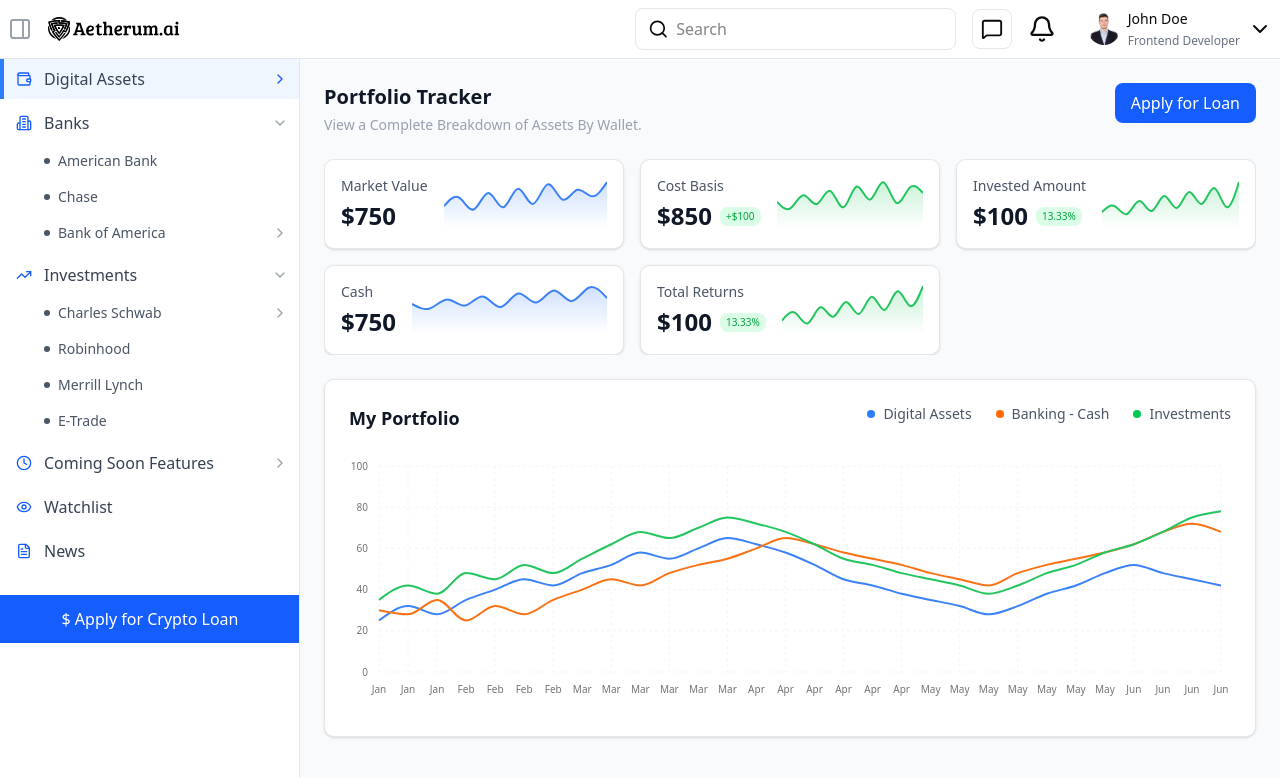
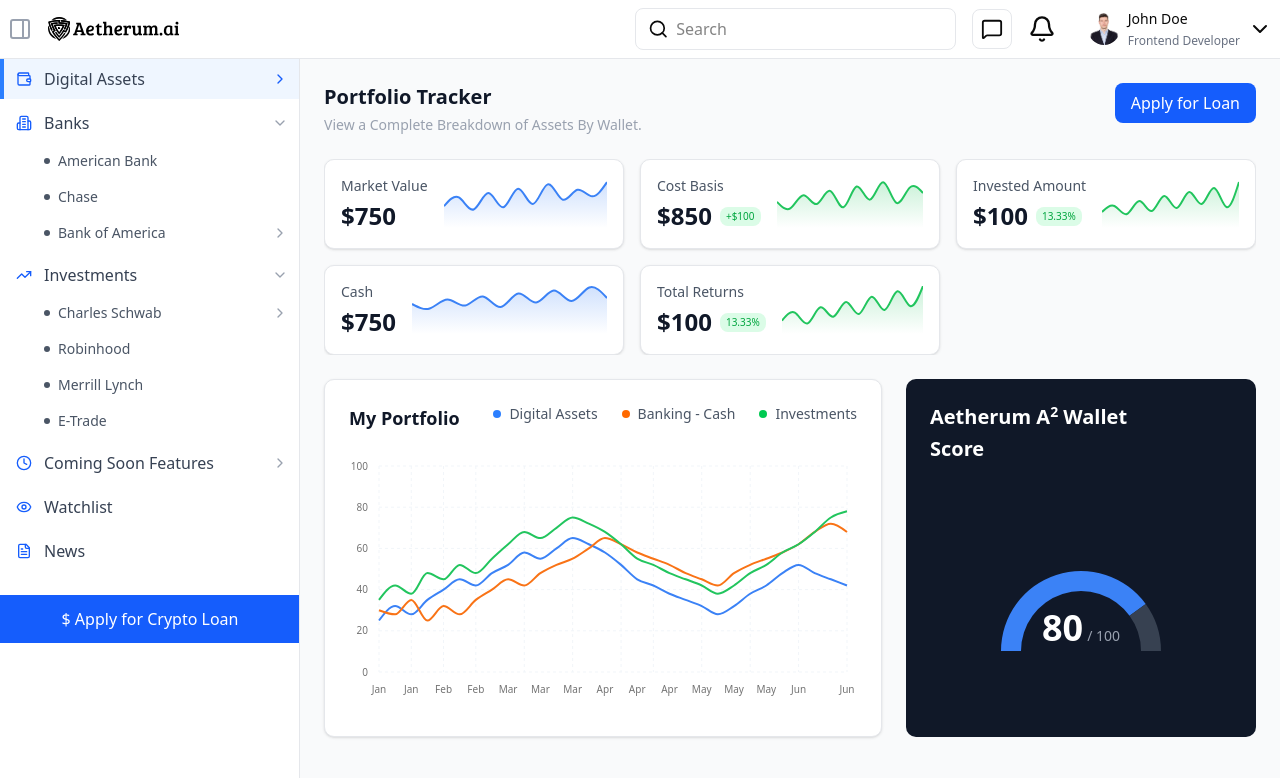
Before and after one commit to web3sandyyy/aetherum, a React (Vite) app: page / in a window 1280 px wide. Shown: the top 778 px of the page. Built offline with nearby package versions, Linux system fonts and the light colour scheme.

Commit message:
wallet score added

```diff
--- a/src/components/MyPortfolio.tsx
+++ b/src/components/MyPortfolio.tsx
@@ -60,7 +60,7 @@ const MyPortfolio = () => {
   };
 
   return (
-    <div className="bg-white rounded-lg border border-gray-200 shadow-sm p-4 sm:p-6 overflow-hidden">
+    <div className="flex-grow bg-white rounded-lg border border-gray-200 shadow-sm p-4 sm:p-6 overflow-hidden">
       {/* Header */}
       <div className="flex flex-col sm:flex-row sm:justify-between sm:items-start gap-4 mb-6">
         <h2 className="text-lg font-semibold text-gray-900">My Portfolio</h2>
--- /dev/null
+++ b/src/components/WalletScore.tsx
@@ -0,0 +1,69 @@
+import React from "react";
+import { PieChart, Pie, Cell, ResponsiveContainer } from "recharts";
+
+const WalletScore = () => {
+  const score = 80;
+  const maxScore = 100;
+  const percentage = (score / maxScore) * 100;
+
+  // Data for the pie chart (semicircle)
+  const data = [
+    { name: "progress", value: percentage },
+    { name: "remaining", value: 100 - percentage },
+  ];
+
+  // Colors for the progress indicator
+  const COLORS = ["#3b82f6", "#374151"]; // Blue for progress, dark gray for remaining
+
+  return (
+    <div className="bg-gray-900 rounded-lg p-4 sm:p-6 text-white w-full max-w-[350px] flex flex-col min-h-0">
+      {/* Header */}
+      <div className="mb-4 sm:mb-6">
+        <h2 className="text-lg sm:text-xl font-semibold mb-1">
+          Aetherum A<sup className="text-xs sm:text-sm">2</sup> Wallet
+        </h2>
+        <h3 className="text-lg sm:text-xl font-semibold">Score</h3>
+      </div>
+
+      {/* Progress Circle using Recharts */}
+      <div className="flex justify-center items-center flex-grow">
+        <div className="relative w-full h-20 sm:h-28 overflow-hidden">
+          <ResponsiveContainer width="100%" height="100%">
+            <PieChart>
+              <Pie
+                data={data}
+                cx="50%"
+                cy="100%"
+                startAngle={180}
+                endAngle={0}
+                innerRadius={60}
+                outerRadius={80}
+                paddingAngle={0}
+                dataKey="value"
+                stroke="none"
+              >
+                {data.map((entry, index) => (
+                  <Cell key={`cell-${index}`} fill={COLORS[index]} />
+                ))}
+              </Pie>
+            </PieChart>
+          </ResponsiveContainer>
+
+          {/* Score Text Overlay */}
+          <div className="absolute inset-0 flex items-end justify-center pb-1 sm:pb-2">
+            <div className="text-center">
+              <span className="text-2xl sm:text-4xl font-bold text-white">
+                {score}
+              </span>
+              <span className="text-xs sm:text-sm text-gray-400 ml-1">
+                / {maxScore}
+              </span>
+            </div>
+          </div>
+        </div>
+      </div>
+    </div>
+  );
+};
+
+export default WalletScore;
--- a/src/pages/Home.tsx
+++ b/src/pages/Home.tsx
@@ -1,11 +1,15 @@
 import MyPortfolio from "../components/MyPortfolio";
 import PortfolioTracker from "../components/PortfolioTracker";
+import WalletScore from "../components/WalletScore";
 
 function Home() {
   return (
     <div className="h-full w-full bg-gray-50 p-6 flex flex-col gap-6">
       <PortfolioTracker />
-      <MyPortfolio />
+      <div className="flex flex-col md:flex-row gap-6">
+        <MyPortfolio />
+        <WalletScore />
+      </div>
     </div>
   );
 }
```
